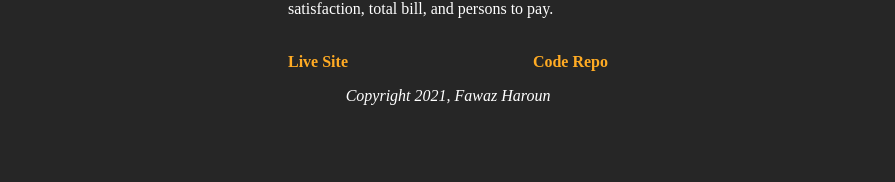
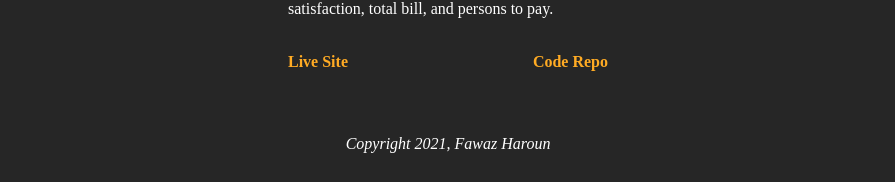
Before and after one commit to Exalted100/My-Portfolio, a React (Create React App) app: page /projects in a window 1280 px wide. Shown: the part 2334-2516 px from the top of the page, without its empty margins (192-1087 px from the left). Before the commit the page ends 2471 px from the top, so only its background shows below. Built offline with nearby package versions, Linux system fonts and the light colour scheme.

Commit message:
bug fixes

```diff
--- a/src/components/Footer.js
+++ b/src/components/Footer.js
@@ -2,7 +2,7 @@ import React from "react";
 
 const Footer = () => {
     return (
-        <div style={{textAlign: "center", paddingBottom: "1em", fontStyle: "italic", marginTop: "3em", backgroundColor: "inherit"}}>
+        <div style={{textAlign: "center", paddingBottom: "1em", fontStyle: "italic", paddingTop: "3em", backgroundColor: "inherit"}}>
             <p>
                 Copyright 2021, Fawaz Haroun
             </p>
--- a/src/components/Home.css
+++ b/src/components/Home.css
@@ -17,7 +17,6 @@
 
 .home-parent {
     background-color: inherit;
-    margin-bottom: 2em;
 }
 
 .home-container {
```
Also changed, not shown: 1 other file (tests, documents, lock files or other folders).
